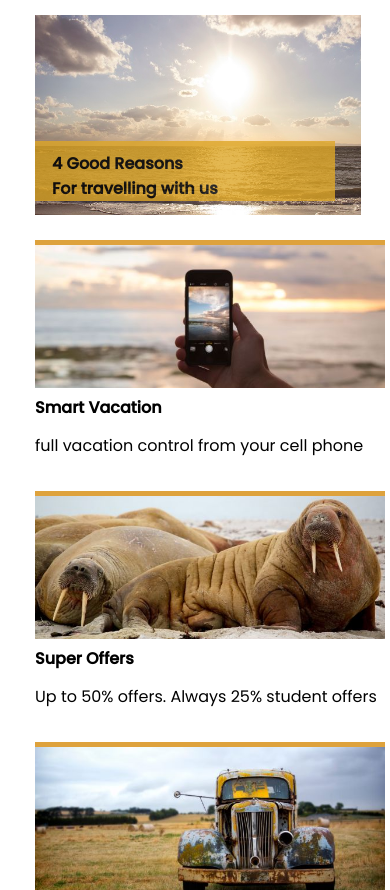
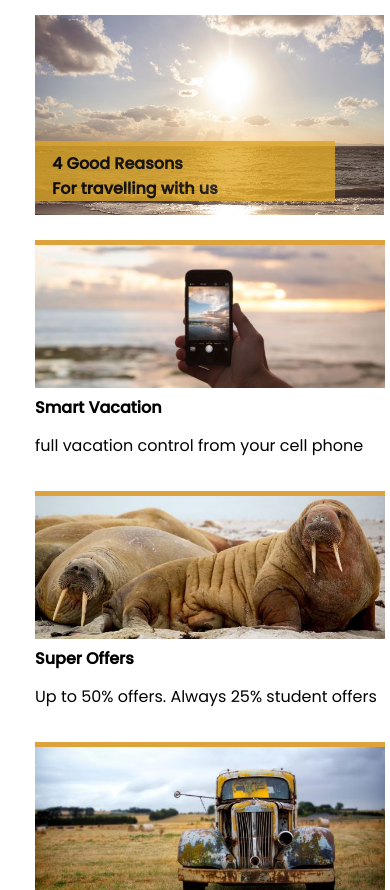
Before and after one commit to Nuongphan/NuongPTT_DN_JS230529_hackathon_01, a plain HTML site: page index.html in a window 390 px wide. Shown: the top 890 px of the page. Drawn offline with Linux system fonts and the light colour scheme.

Commit message:
[Basic]_[DN_JS230529]_[NuongPTT]

```diff
--- a/style.css
+++ b/style.css
@@ -46,10 +46,10 @@ figcaption > p {
   margin: 13px 0;
 }
 body {margin-top: 15px;}
-@media screen and (max-width: 992px) {
+@media screen and (max-width: 763px) {
 .reasons {
   background-image: url(./Image/beach3.jpg);
-  width: 70%;
+  width: 75%;
   background-size: cover;
   height: 200px;
   position: relative;
```
